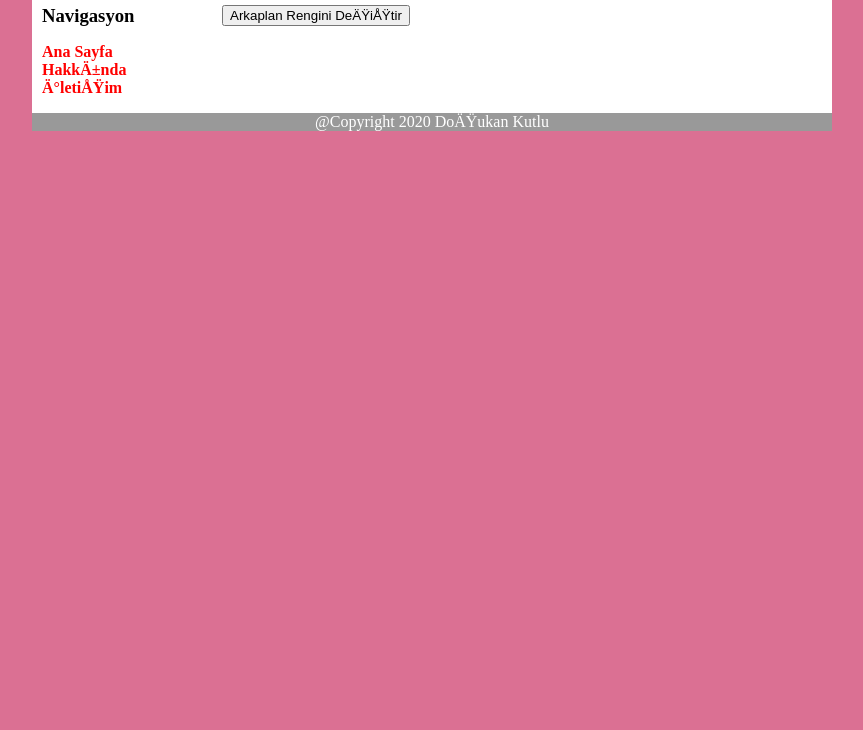
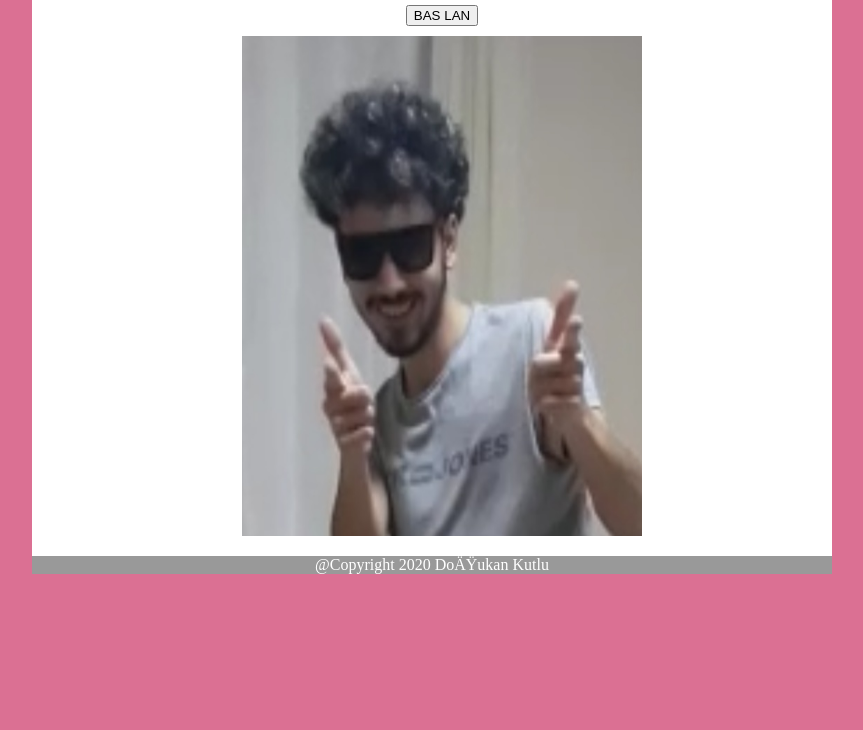
Before and after one commit to curlygecko/doukan, a plain HTML site: page index.html in a window 1280 px wide. Shown: the part 70-800 px from the top of the page, without its empty margins (208-1071 px from the left). Drawn offline with Linux system fonts and the light colour scheme.

Commit message:
Add files via upload

```diff
--- a/index.html
+++ b/index.html
@@ -12,25 +12,15 @@
 
          <div id="container">
 
-
-
          <div id="header">
-            <h1>Doğukan Kutlu</h1>
+            <h1>roket tube</h1>
          </div>
 
          <div id="content">
-             <div id="nav">
-                <h3>Navigasyon</h3>
-                <ul>
-                    <li><a class="selected" href="">Ana Sayfa</a></li>
-                    <li><a class="selected" href="">Hakkında</a></li>
-                    <li><a class="selected" href="">İletişim</a></li>
-                </ul>
-             </div>
 
              <div id="main">
-                <button id="renkDegis"  onclick="changeColor()">Arkaplan Rengini Değiştir</button>
-
+                <button id="renkDegis"  onclick="changeColor()">BAS LAN</button>
+                <img id="res" src="welcome.jpg" alt="elder" width="500" height="500">
 
              </div>
 
--- a/main.js
+++ b/main.js
@@ -2,4 +2,6 @@ let colors = ["red", "blue", "green"];
 
 function changeColor(){
     document.getElementById("body").style.backgroundColor = colors[Math.floor(Math.random()*colors.length)];
+    document.getElementById("main").style.backgroundColor = colors[Math.floor(Math.random()*colors.length)];
+
 };
--- a/style.css
+++ b/style.css
@@ -5,6 +5,18 @@ body {
 a{
     text-decoration: none;
     color: red;
+}
+
+#res{
+    display: block;
+    margin-left: auto;
+    margin-right: auto;
+    width: 50%;
+    padding: 10px;
+}
+
+#renkDegis{
+
 }
 
 #nav ul{
@@ -40,9 +52,10 @@ h1, h2, h3 {
 }
 
 #main{
-    width: 600px;
-    float: left;
-    float: right;
+    text-align: center;
+    width: 800px;
+    margin-left: auto;
+    margin-right: auto;
 }
 
 #footer{
```
Also changed, not shown: welcome.jpg (added), 1 other file.
